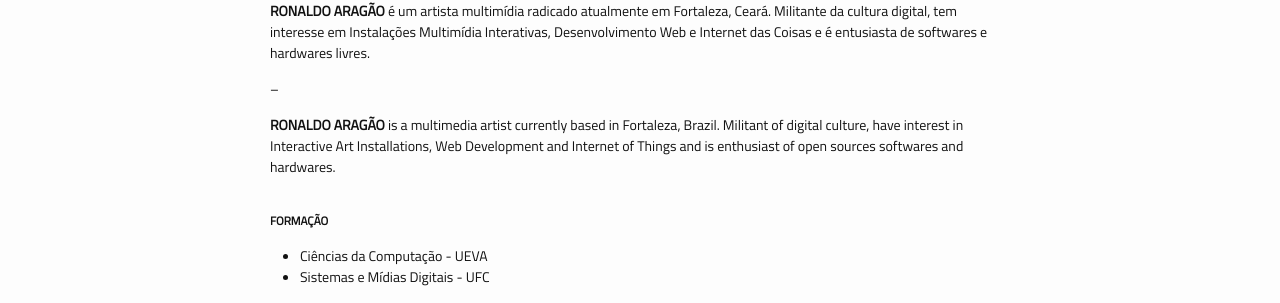
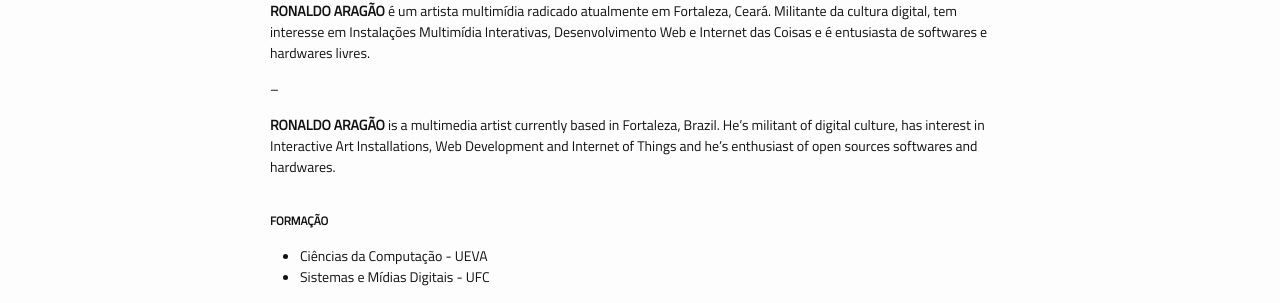
Before and after one commit to ronaldoarg/ronaldoarg.github.io, a Jekyll site: the page built from about.md, in a window 1280 px wide. Shown: the part 112-415 px from the top of the page. Built offline with Jekyll 4.4.1, drawn with Linux system fonts in a browser that asks for light colours; nearby versions of some CDN libraries.

```diff
--- a/about.md
+++ b/about.md
@@ -8,7 +8,7 @@ permalink: /about/
 
 --
 
-**RONALDO ARAGÃO** is a multimedia artist currently based in Fortaleza, Brazil. Militant of digital culture, have interest in Interactive Art Installations, Web Development and Internet of Things and is enthusiast of open sources softwares and hardwares.
+**RONALDO ARAGÃO** is a multimedia artist currently based in Fortaleza, Brazil. He's militant of digital culture, has interest in Interactive Art Installations, Web Development and Internet of Things and he's enthusiast of open sources softwares and hardwares.
 <br/>
 <br/>
 
```
Also changed, not shown: _posts/2016-06-07-festival-ufc.markdown (added, +14 -0 lines), images/festival-ufc-inside.png (added), images/festival-ufc.png (added).
